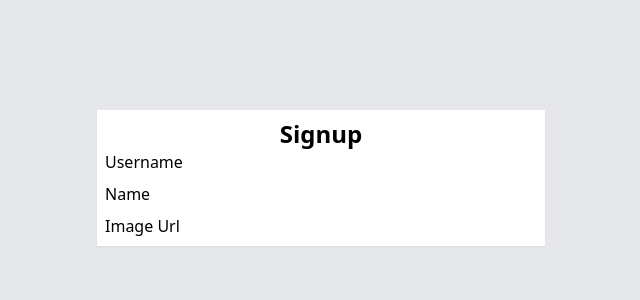
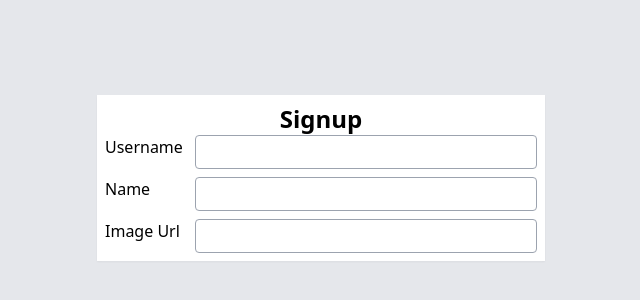
Before and after one commit to Thabish-Kader/chat-with-stream, a React (Vite) app in the folder client/: page /signup in a window 1280 px wide. Shown: the part 222-522 px from the top of the page, without its empty margins (319-959 px from the left). Built offline with nearby package versions, Linux system fonts and the light colour scheme.

Commit message:
custom-inputs
Signed-off-by: Thabish <kadertabish2@gmail.com>

```diff
--- /dev/null
+++ b/client/src/components/Input.tsx
@@ -0,0 +1,18 @@
+import React, {
+	DetailedHTMLProps,
+	InputHTMLAttributes,
+	forwardRef,
+} from "react";
+
+export const Input = forwardRef<
+	HTMLInputElement,
+	DetailedHTMLProps<InputHTMLAttributes<HTMLInputElement>, HTMLInputElement>
+>(({ className, ...rest }, ref) => {
+	return (
+		<input
+			className={`py-1 px-2 border border-gray-400 focus:border-blue-500 outline-none rounded w-full ${className}`}
+			{...rest}
+			ref={ref}
+		/>
+	);
+});
--- a/client/src/pages/SignUp.tsx
+++ b/client/src/pages/SignUp.tsx
@@ -1,16 +1,19 @@
-import React from "react";
+import React, { useRef } from "react";
+import { Input } from "../components/Input";
 
 const SignUp = () => {
+	const nameRef = useRef<HTMLInputElement>(null);
 	return (
 		<div>
 			<h1 className="text-2xl font-bold text-center">Signup</h1>
 			<div className="grid grid-cols-[auto,1fr] gap-y-2 gap-x-3">
 				<label htmlFor="">Username</label>
-				<input type="text" />
+				<Input ref={nameRef} />
+
 				<label htmlFor="">Name</label>
-				<input type="text" />
+				<Input type="text" />
 				<label htmlFor="">Image Url</label>
-				<input type="text" />
+				<Input type="text" />
 			</div>
 		</div>
 	);
```
